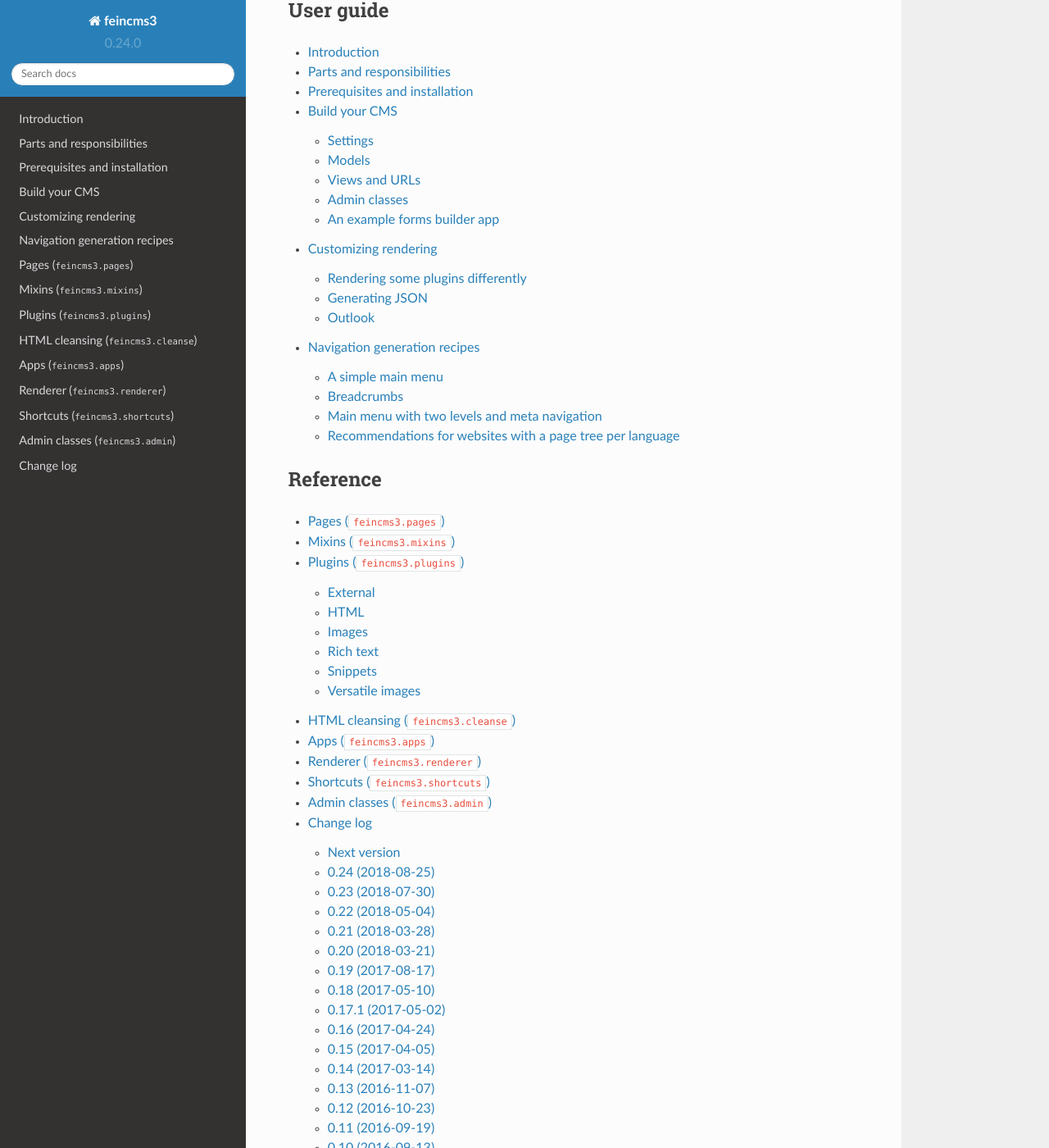
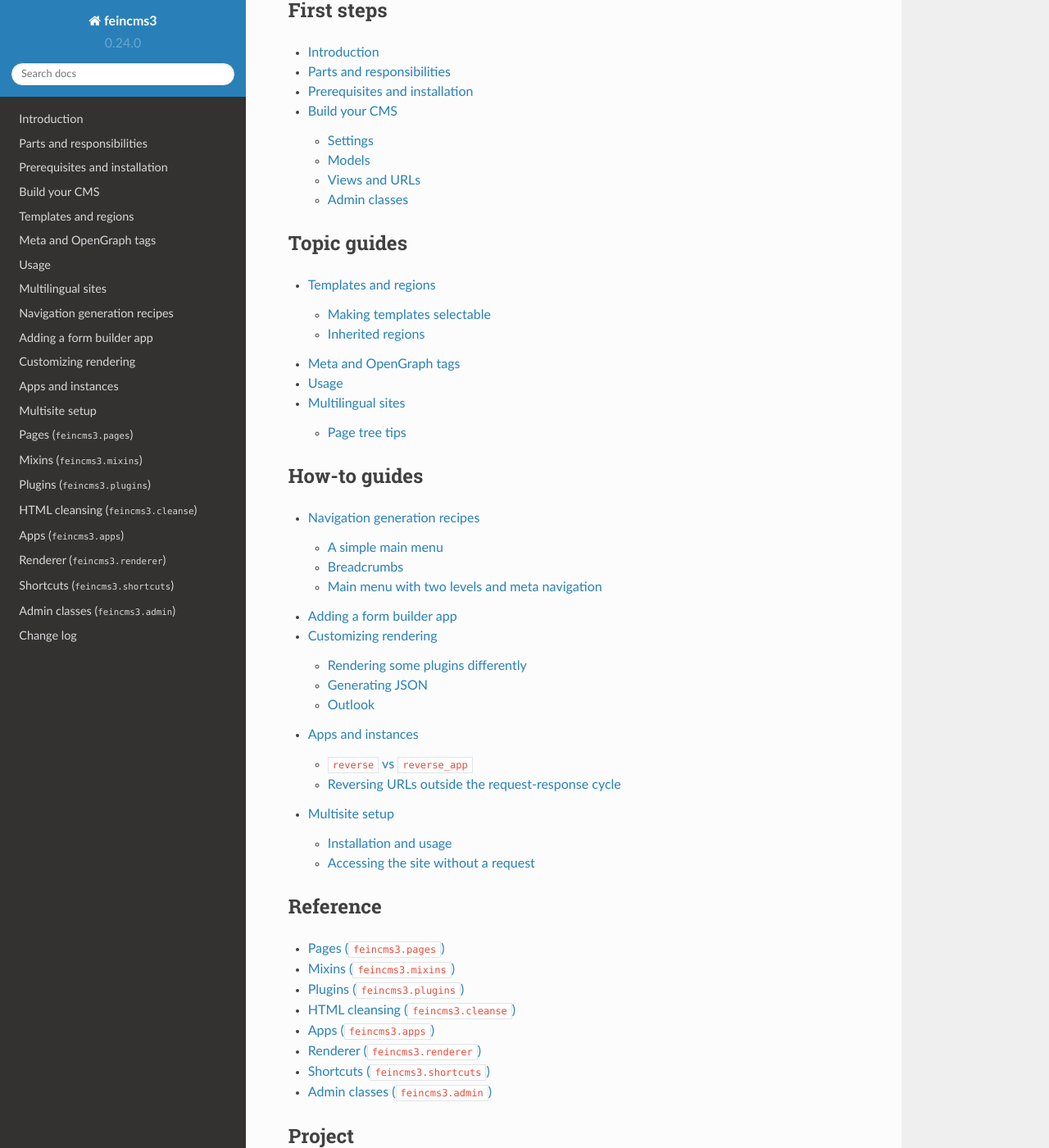
Before and after one commit to feincms/feincms3, a Sphinx documentation site: the page built from docs/index.rst, in a window 1280 px wide and 1400 px high, scrolled down 409 px. Shown: the whole window at 82% size. Built offline with Sphinx 7.4.7 and the Read the Docs theme 2.0.0, drawn with Linux system fonts in a browser that asks for light colours; the version number could not be read and is left out; some of the changed lines change nothing that is shown; some of the changed text lies outside the part shown.

Commit message:
Massively strip the build-your-CMS guide, and start outlining in-depth howtos and guides

```diff
--- a/docs/build-your-cms.rst
+++ b/docs/build-your-cms.rst
@@ -30,63 +30,22 @@ If you're using the rich text plugin it is strongly recommended to add a
 Models
 ~~~~~~
 
-The page model and a few plugins could be defined as follows::
+The page model and a few plugins could be defined as follows:
 
-    from __future__ import unicode_literals
+.. code-block:: python
 
     from django.db import models
     from django.utils.translation import ugettext_lazy as _
 
-    from content_editor.models import Region, Template, create_plugin_base
+    from content_editor.models import Region, create_plugin_base
 
     from feincms3 import plugins
-    from feincms3.apps import AppsMixin
-    from feincms3.mixins import TemplateMixin, MenuMixin, LanguageMixin
     from feincms3.pages import AbstractPage
 
 
-    class Page(
-        AbstractPage,
-        AppsMixin,      # For adding the articles app to pages through the CMS.
-        TemplateMixin,  # Two page templates, one with only a main
-                        # region and another with a sidebar as well.
-        MenuMixin,      # We have a main and a footer navigation (meta).
-        LanguageMixin,  # We're building a multilingual CMS. (Also,
-                        # feincms3.apps depends on LanguageMixin
-                        # currently.)
-    ):
-
-        # TemplateMixin
-        TEMPLATES = [
-            Template(
-                key='standard',
-                title=_('standard'),
-                template_name='pages/standard.html',
-                regions=(
-                    Region(key='main', title=_('Main')),
-                ),
-            ),
-        ]
-
-        # MenuMixin
-        MENUS = [
-            ('main', _('main')),
-            ('footer', _('footer')),
-        ]
-
-        # AppsMixin. We have two apps, one is for company PR, the other
-        # for a more informal blog.
-        #
-        # NOTE! The app names (first element in the tuple) have to match the
-        # article categories exactly for URL reversing and filtering articles by
-        # app to work! (See app.articles.models.Article.CATEGORIES)
-        APPLICATIONS = [
-            ('publications', _('publications'), {
-                'urlconf': 'app.articles.urls',
-            }),
-            ('blog', _('blog'), {
-                'urlconf': 'app.articles.urls',
-            }),
+    class Page(AbstractPage):
+        regions = [
+            Region(key="main", title=_("Main")),
         ]
 
 
@@ -98,11 +57,7 @@ The page model and a few plugins could be defined as follows::
 
 
     class Image(plugins.Image, PagePlugin):
-        caption = models.CharField(
-            _('caption'),
-            max_length=200,
-            blank=True,
-        )
+        caption = models.CharField(_('caption'), max_length=200, blank=True)
 
 
 Views and URLs
@@ -110,7 +65,9 @@ Views and URLs
 
 You're completely free to define your own views and URLs. That being
 said, the ``AbstractPage`` class already has a ``get_absolute_url``
-implementation which expects something like this::
+implementation which expects something like this:
+
+.. code-block:: python
 
     from django.conf.urls import url
 
@@ -127,7 +84,9 @@ If you don't like this, you're completely free to write your own views,
 URLs and ``get_absolute_url`` method.
 
 With the URLconf above the view in the ``app.pages.views`` module would
-look as follows::
+look as follows:
+
+.. code-block:: python
 
     from django.shortcuts import get_object_or_404, render
 
@@ -138,15 +97,11 @@ look as follows::
     def page_detail(request, path=None):
         page = get_object_or_404(
             Page.objects.active(),
-            path=('/%s/' % path) if path else '/',
+            path='/{}/'.format(path) if path else '/',
         )
-        page.activate_language(request)
-        return render(request, page.template.template_name, {
-            'page': page,
-            'regions': renderer.regions(
-                page,
-                inherit_from=page.ancestors().reverse(),
-            ),
+        return render(request, "pages/standard.html", {
+            "page": page,
+            "regions": renderer.regions(page),
         })
 
 .. note::
@@ -157,7 +112,9 @@ look as follows::
    views code.
 
 Here's an example how plugins could be rendered,
-``app.pages.renderer``::
+``app.pages.renderer``:
+
+.. code-block:: python
 
     from django.utils.html import format_html, mark_safe
 
@@ -180,7 +137,9 @@ Here's an example how plugins could be rendered,
         ),
     )
 
-Of course if you'd rather let plugins use templates, do this::
+Of course if you'd rather let plugins use templates, do this:
+
+.. code-block:: python
 
     renderer.register_template_renderer(
         Image,
@@ -189,7 +148,10 @@ Of course if you'd rather let plugins use templates, do this::
 
 And the associated template::
 
-    <figure><img src="{{ plugin.image.url }}" alt=""/></figure>
+    <figure>
+      <img src="{{ plugin.image.url }}" alt="{{ plugin.caption }}"/>
+      {% if plugin.caption %}<figcaption>{{ plugin.caption }}</figcaption>{% endif %}
+    </figure>
 
 The default image field also offers built-in support for thumbnailing
 and cropping with a PPOI (primary point of interest); have a look at the
@@ -217,7 +179,9 @@ Admin classes
 ~~~~~~~~~~~~~
 
 For completeness, here's an example how the ``app.pages.admin`` module
-might look like::
+might look like:
+
+.. code-block:: python
 
     from django.contrib import admin
 
@@ -229,9 +193,7 @@ might look like::
 
 
     class PageAdmin(ContentEditor, TreeAdmin):
-        list_display = (
-            'indented_title', 'move_column', 'is_active',
-            'menu', 'template_key', 'language_code', 'application')
+        list_display = ('indented_title', 'move_column', 'is_active')
         list_per_page = 250
         prepopulated_fields = {'slug': ('title',)}
         raw_id_fields = ('parent',)
@@ -257,109 +219,3 @@ might look like::
 
 
     admin.site.register(models.Page, PageAdmin)
-
-
-An example forms builder app
-~~~~~~~~~~~~~~~~~~~~~~~~~~~~
-
-The following example app uses `form_designer
-<https://pypi.org/project/form_designer>` to provide a forms builder
-integrated with the pages app described above. Apart from installing
-form_designer itself the following steps are necessary.
-
-Add an entry to ``Page.APPLICATIONS`` for the forms app. The
-``app_instance_namespace`` bit is not strictly necessary, but it might
-be helpful to reverse URLs where a specific form is integrated using
-``reverse_app(('forms-%s' % form.pk,), 'form')``::
-
-    # ...
-    class Page(...):
-        # ...
-        APPLICATIONS = [
-            ('forms', _('forms'), {
-                'urlconf': 'app.forms',
-                'app_instance_namespace': lambda page: '%s-%s' % (
-                    page.application,
-                    page.form_id,
-                ),
-                'required_fields': ('form',),
-            }),
-            # ...
-        ]
-        form = models.ForeignKey(
-            'form_designer.Form',
-            on_delete=models.SET_NULL,
-            blank=True, null=True,
-            verbose_name=_('form'),
-        )
-
-Add the ``app/forms.py`` module itself::
-
-    from django.conf.urls import url
-    from django.http import HttpResponseRedirect
-    from django.shortcuts import render
-
-    from feincms3.apps import page_for_app_request
-
-    from app.pages.renderer import renderer
-
-
-    def form(request):
-        page = page_for_app_request(request)
-        page.activate_language(request)
-        context = {}
-
-        if 'ok' not in request.GET:
-            form_class = page.form.form()
-
-            if request.method == 'POST':
-                form = form_class(request.POST)
-
-                if form.is_valid():
-                    # Discard return values from form processing.
-                    page.form.process(form, request)
-                    return HttpResponseRedirect('?ok')
-
-            else:
-                form = form_class()
-
-            context['form'] = form
-
-        context.update({
-            'page': page,
-            'regions': renderer.regions(
-                page, inherit_from=page.ancestors().reverse()),
-        })
-
-        return render(request, 'form.html', context)
-
-
-    app_name = 'forms'
-    urlpatterns = [
-        url(r'^$', form, name='form'),
-    ]
-
-Add the required template::
-
-    {% extends "base.html" %}
-
-    {% load feincms3_renderer %}
-
-    {% block content %}
-
-    {% render_region regions 'main' timeout=15 %}
-
-    {% if form %}
-      <form method="post" action=".#form" id="form">
-        {% csrf_token %}
-        {{ form.as_p }}
-        <button type="submit">Submit</button>
-      </form>
-    {% else %}
-      <h1>Thank you!</h1>
-    {% endif %}
-    {% endblock %}
-
-Of course if you'd rather add another URL for the "thank you" page
-you're free to add a second entry to the ``urlpatterns`` list and
-redirect to this URL instead.
--- /dev/null
+++ b/docs/howto/apps-and-instances.rst
@@ -0,0 +1,40 @@
+Apps and instances
+==================
+
+Applications can be added to the tree several times. Django itself
+supports this through the differentiation between `application
+namespaces and instance namespaces
+<https://docs.djangoproject.com/en/2.1/topics/http/urls/#url-namespaces-and-included-urlconfs>`__.
+feincms3 builds on this functionality.
+
+
+``reverse`` vs ``reverse_app``
+~~~~~~~~~~~~~~~~~~~~~~~~~~~~~~
+
+``reverse`` may not find apps because Django is content with the first
+match when searching for matching namespaces. Also, ``reverse`` may not
+find the best match in the presence of several app instances, be it
+because of several languages on the site or because of other factors.
+
+
+Reversing URLs outside the request-response cycle
+~~~~~~~~~~~~~~~~~~~~~~~~~~~~~~~~~~~~~~~~~~~~~~~~~
+
+... describe :func:`feincms3.apps.apps_urlconf`
+
+Use this:
+
+.. code-block:: python
+
+   from django.urls import reverse
+   from feincms3.apps import apps_urlconf
+
+   reverse("apps:blog:article-list", urlconf=apps_urlconf())
+
+Or maybe better yet:
+
+.. code-block:: python
+
+    from feincms3.apps import apps_urlconf, reverse_app
+
+    reverse_app("blog", "article-list", urlconf=apps_urlconf())
--- /dev/null
+++ b/docs/howto/form-builder-app.rst
@@ -0,0 +1,109 @@
+Adding a form builder app
+=========================
+
+The following example app uses `form_designer
+<https://pypi.org/project/form_designer>` to provide a forms builder
+integrated with the pages app described above. Apart from installing
+form_designer itself the following steps are necessary.
+
+Add an entry to ``Page.APPLICATIONS`` for the forms app. The
+``app_instance_namespace`` bit is not strictly necessary, but it might
+be helpful to reverse URLs where a specific form is integrated using
+``reverse_app(('forms-%s' % form.pk,), 'form')``:
+
+.. code-block:: python
+
+    # ...
+    class Page(...):
+        # ...
+        APPLICATIONS = [
+            ('forms', _('forms'), {
+                'urlconf': 'app.forms',
+                'app_instance_namespace': lambda page: '%s-%s' % (
+                    page.application,
+                    page.form_id,
+                ),
+                'required_fields': ('form',),
+            }),
+            # ...
+        ]
+        form = models.ForeignKey(
+            'form_designer.Form',
+            on_delete=models.SET_NULL,
+            blank=True, null=True,
+            verbose_name=_('form'),
+        )
+
+Add the ``app/forms.py`` module itself:
+
+.. code-block:: python
+
+    from django.conf.urls import url
+    from django.http import HttpResponseRedirect
+    from django.shortcuts import render
+
+    from feincms3.apps import page_for_app_request
+
+    from app.pages.renderer import renderer
+
+
+    def form(request):
+        page = page_for_app_request(request)
+        page.activate_language(request)
+        context = {}
+
+        if 'ok' not in request.GET:
+            form_class = page.form.form()
+
+            if request.method == 'POST':
+                form = form_class(request.POST)
+
+                if form.is_valid():
+                    # Discard return values from form processing.
+                    page.form.process(form, request)
+                    return HttpResponseRedirect('?ok')
+
+            else:
+                form = form_class()
+
+            context['form'] = form
+
+        context.update({
+            'page': page,
+            'regions': renderer.regions(
+                page, inherit_from=page.ancestors().reverse()),
+        })
+
+        return render(request, 'form.html', context)
+
+
+    app_name = 'forms'
+    urlpatterns = [
+        url(r'^$', form, name='form'),
+    ]
+
+Add the required template:
+
+.. code-block:: html
+
+    {% extends "base.html" %}
+
+    {% load feincms3_renderer %}
+
+    {% block content %}
+      {% render_region regions 'main' timeout=15 %}
+
+      {% if form %}
+        <form method="post" action=".#form" id="form">
+          {% csrf_token %}
+          {{ form.as_p }}
+          <button type="submit">Submit</button>
+        </form>
+      {% else %}
+        <h1>Thank you!</h1>
+      {% endif %}
+    {% endblock %}
+
+Of course if you'd rather add another URL for the "thank you" page
+you're free to add a second entry to the ``urlpatterns`` list and
+redirect to this URL instead.
--- /dev/null
+++ b/docs/howto/multisite.rst
@@ -0,0 +1,82 @@
+Multisite setup
+===============
+
+`feincms3-sites
+<https://github.com/matthiask/feincms3-sites>`__'s documentation:
+
+The feincms3-sites allows running a feincms3 site on several domains,
+with separate page trees etc. on each (if so desired).
+
+The default behavior allows to match a single host. The advanced options
+fieldset in the administration panel allows specifying your own regex,
+which is matched against the host. There can be at most one default
+site.
+
+
+Installation and usage
+~~~~~~~~~~~~~~~~~~~~~~
+
+- ``pip install feincms3-sites``
+- Your page model should extend ``feincms3_sites.models.AbstractPage``
+  instead of ``feincms3.pages.AbstractPage``. The only difference is
+  that our ``AbstractPage`` has an additional ``site`` foreign key, and
+  path uniqueness is enforced per-site.
+- Add ``feincms3_sites`` to ``INSTALLED_APPS`` and run ``./manage.py
+  migrate``
+- If you're using feincms3 apps currently, replace
+  ``feincms3.apps.apps_middleware`` with
+  ``feincms3_sites.middleware.apps_middleware`` in your ``MIDDLEWARE``.
+  Otherwise, you may want to add
+  ``feincms3_sites.middleware.site_middleware`` near the top. Both
+  middleware functions either set ``request.site`` to the current site
+  instance or raise a ``Http404``  exception.
+- Uses of ``apps_urlconf()`` in your own code (improbable!) have to be
+  replaced by ``feincms3_sites.middleware.apps_urlconf_for_site(site)``.
+- ``Page.objects.active(site)`` is changed to require a ``site``
+  argument. This causes a bit of code churn in template tags etc., but
+  also ensures that filtering by site isn't easily forgotten.
+- If you want to automatically redirect requests to the current site,
+  insert ``feincms3_sites.middleware.redirect_to_site_middleware`` after
+  one of the other middleware referenced above. You may also set
+  ``SecurityMiddleware``'s ``SECURE_SSL_REDIRECT = True`` to enforce
+  SSL. In this case, insert ``redirect_to_site_middleware`` before the
+  ``SecurityMiddleware``.
+- It is possible to define a default language per site. If this sounds
+  useful to you, replace ``django.middleware.locale.LocaleMiddleware``
+  with ``feincms3_sites.middleware.default_language_middleware``.
+
+
+Accessing the site without a request
+~~~~~~~~~~~~~~~~~~~~~~~~~~~~~~~~~~~~
+
+It might be useful under some circumstances to access a *current site*
+instance (whatever that may be) without passing the request everywhere,
+similar to ``django.utils.translation.get_language``. This can be easily
+achieved by writing your own middleware module. I do not want to
+encourage such usage (I find the explicitness of passing the request or
+the site desirable, even though it is sometimes annoying), but since
+there is no question that it might be useful it still is documented
+here::
+
+    from contextlib import contextmanager
+    from threading import local
+
+    _local = local()
+
+    @contextmanager
+    def set_current_site(site):
+        outer = current_site()
+        _local.site = site
+        yield
+        _local.site = outer
+
+    def current_site():
+        # Return the default site if _local.site is None?
+        return getattr(_local, 'site', None)
+
+    # Add this middleware after site_middleware or apps_middleware
+    def current_site_middleware(get_response):
+        def middleware(request):
+            with set_current_site(request.site):
+                return get_response(request)
+        return middleware
--- a/docs/navigation.rst
+++ b/docs/howto/navigation.rst
@@ -156,13 +156,3 @@ Now, a possible use of those two tags in the template looks as follows::
     </nav>
 
     {# ... and an analogous block for the meta menu, maybe without the children loop #}
-
-
-Recommendations for websites with a page tree per language
-~~~~~~~~~~~~~~~~~~~~~~~~~~~~~~~~~~~~~~~~~~~~~~~~~~~~~~~~~~
-
-I most often add a root page per language, which means that the main
-navigation ``tree_depth`` would be ``1``, not ``0``. The menu template
-tags would require an additional
-``.filter(language_code=django.utils.translation.get_language())``
-statement to only return pages in the current language.
--- a/docs/index.rst
+++ b/docs/index.rst
@@ -16,8 +16,8 @@ a page CMS (and also other types of CMS) simpler.
    many sites and backwards compatibility isn't broken lightly.
 
 
-User guide
-==========
+First steps
+===========
 
 .. toctree::
    :maxdepth: 2
@@ -25,24 +25,54 @@ User guide
    introduction
    installation
    build-your-cms
-   rendering
-   navigation
+
+
+Topic guides
+============
+
+.. toctree::
+   :maxdepth: 2
+
+   topics/templates-and-regions
+   topics/meta-opengraph-tags
+   topics/multilingual-sites
+
+
+How-to guides
+=============
+
+.. toctree::
+   :maxdepth: 2
+
+   howto/navigation
+   howto/form-builder-app
+   howto/rendering
+   howto/apps-and-instances
+   howto/multisite
 
 
 Reference
 =========
 
 .. toctree::
-   :maxdepth: 2
+   :maxdepth: 1
 
-   pages
-   mixins
-   plugins
-   cleansing
-   apps
-   renderer
-   shortcuts
-   admin
+   ref/pages
+   ref/mixins
+   ref/plugins
+   ref/cleansing
+   ref/apps
+   ref/renderer
+   ref/shortcuts
+   ref/admin
+
+
+Project
+=======
+
+.. toctree::
+   :maxdepth: 1
+
    changelog
 
 
--- /dev/null
+++ b/docs/topics/meta-opengraph-tags.rst
@@ -0,0 +1,47 @@
+Meta and OpenGraph tags
+=======================
+
+`feincms3-meta
+<https://github.com/matthiask/feincms3-meta>`__'s documentation:
+
+Helpers and mixins for making meta and `open graph <http://ogp.me>`__
+tags less annoying.
+
+Usage
+=====
+
+0. ``pip install feincms3-meta``
+1. Inherit ``feincms3_meta.models.MetaMixin``
+2. Optional, but recommended: Add a setting for default tags::
+
+    META_TAGS = {
+        'site_name': 'My site',
+        'title': 'Default title',
+        'description': (
+            'The default description,'
+            ' maybe long.'
+        ),
+        'image': '/static/app/logo.png',
+    }
+
+3. If you define ``fieldsets`` on a ``ModelAdmin`` subclass, you may
+   want to use the helper ``MetaMixin.admin_fieldset()``, or maybe not.
+
+4. Use the dictionary returned by ``feincms3_meta.utils.meta_tags``
+   either directly (its ``__str__`` method renders as a HTML fragment)
+   or access individual properties using standard dictionary access::
+
+    return render(request, ..., {
+        ...
+        'meta_tags': meta_tags(
+            [object],
+            request=request,
+        ),
+    })
+
+   ``meta_tags`` also supports overriding or removing individual tags
+   using keyword arguments. Falsy values are discarded, ``None`` causes
+   the complete removal of the tag from the dictionary.
+
+   The rendering of a meta tags dictionary is also usable standalone
+   with ``feincms3_meta.utils.format_meta_tags``.
--- /dev/null
+++ b/docs/topics/multilingual-sites.rst
@@ -0,0 +1,14 @@
+Multilingual sites
+==================
+
+``LanguageMixin``, ``page.activate_language(request)``, ...
+
+
+Page tree tips
+~~~~~~~~~~~~~~
+
+I most often add a root page per language, which means that the main
+navigation ``tree_depth`` would be ``1``, not ``0``. The menu template
+tags would require an additional
+``.filter(language_code=django.utils.translation.get_language())``
+statement to only return pages in the current language.
--- /dev/null
+++ b/docs/topics/templates-and-regions.rst
@@ -0,0 +1,17 @@
+Templates and regions
+=====================
+
+The build-your-CMS guide only used one region and one template. However,
+this isn't sufficient for many sites. Many sites have a moodboard region
+and maybe a sidebar region; many sites at least have a different layout
+on the home page and so on.
+
+
+Making templates selectable
+~~~~~~~~~~~~~~~~~~~~~~~~~~~
+
+
+Inherited regions
+~~~~~~~~~~~~~~~~~
+
+``renderer.regions(page, inherit_from=page.ancestors().reverse())``
```
Also changed, not shown: docs/howto/rendering.rst (renamed from docs/rendering.rst), docs/ref/admin.rst (renamed from docs/admin.rst), docs/ref/apps.rst (renamed from docs/apps.rst), docs/ref/cleansing.rst (renamed from docs/cleansing.rst), docs/ref/mixins.rst (renamed from docs/mixins.rst), docs/ref/pages.rst (renamed from docs/pages.rst), docs/ref/plugins.rst (renamed from docs/plugins.rst), docs/ref/renderer.rst (renamed from docs/renderer.rst), docs/ref/shortcuts.rst (renamed from docs/shortcuts.rst).
